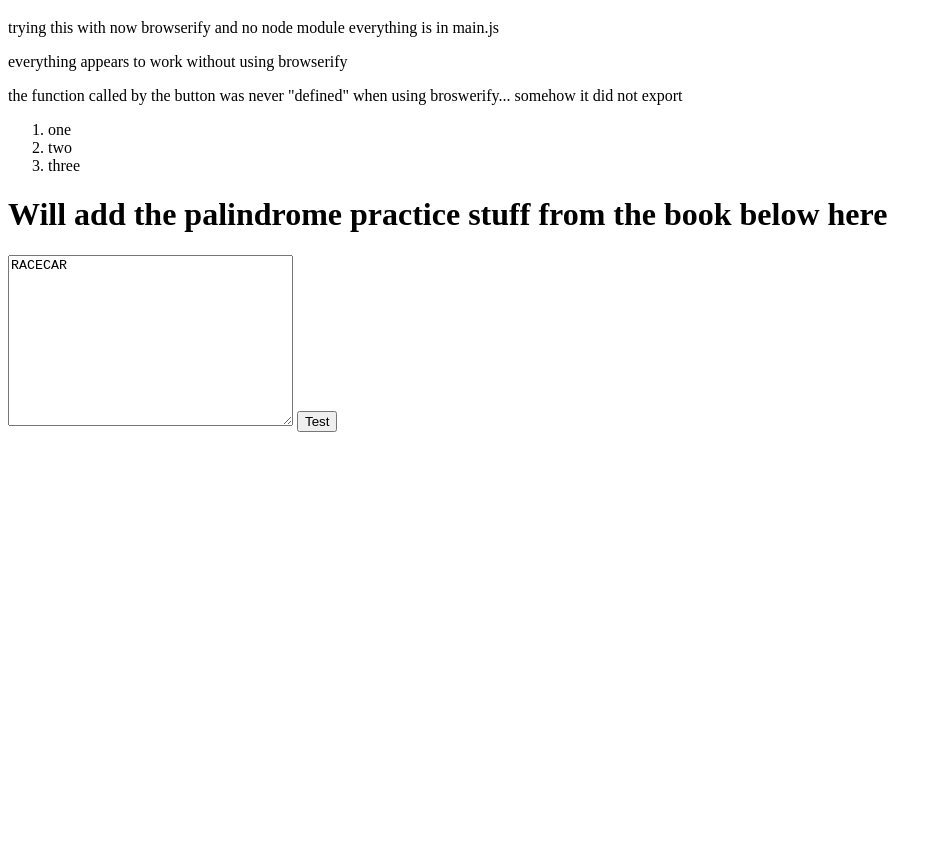
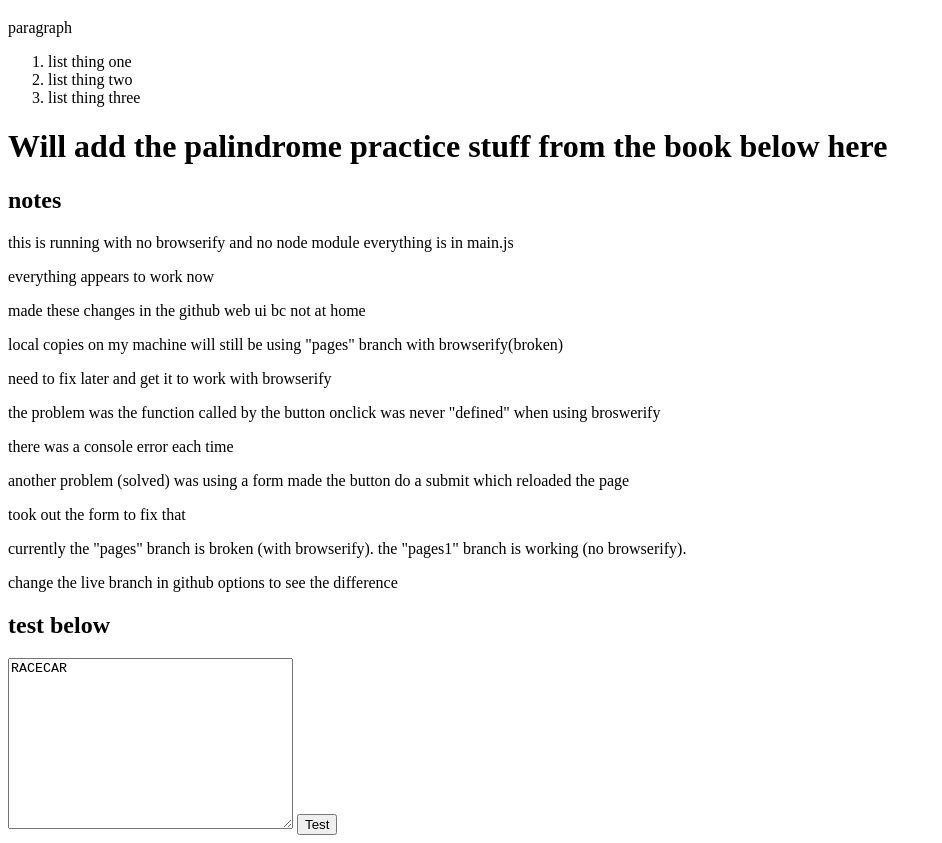
Before and after one commit to changjones1/testing, a plain HTML site: page index.html in a window 1280 px wide. Shown: the part 61-904 px from the top of the page, without its empty margins (0-942 px from the left). Before the commit the page ends 800 px from the top, so only its background shows below. Drawn offline with Linux system fonts and the light colour scheme.

Commit message:
cleaned up notes.. will fix browserify later on other branch

```diff
--- a/index.html
+++ b/index.html
@@ -16,17 +16,27 @@
 		<title>Website Title</title>
 	</head>
 	<body>
-	<h1>Set the title, stylesheet, and script src</h1>
-	<p>trying this with now browserify and no node module
-		everything is in main.js</p>
-		<p>everything appears to work without using browserify</p>
-		<p>the function called by the button was never "defined" when using broswerify... somehow it did not export</p>
+		<h1>Set the title, stylesheet, and script src</h1>
+		<p>paragraph</p>
 	<ol>
-		<li>one</li>
-		<li>two</li>
-		<li>three</li>
+		<li>list thing one</li>
+		<li>list thing two</li>
+		<li>list thing three</li>
 	</ol>
 	<h1>Will add the palindrome practice stuff from the book below here</h1>
+		<h2>notes</h2>
+		<p>this is running with no browserify and no node module everything is in main.js</p>
+		<p>everything appears to work now</p>
+		<p>made these changes in the github web ui bc not at home</p>
+		<p>local copies on my machine will still be using "pages" branch with browserify(broken)</p>
+		<p>need to fix later and get it to work with browserify</p>
+		<p>the problem was the function called by the button onclick was never "defined" when using broswerify</p>
+		<p>there was a console error each time</p>
+		<p>another problem (solved) was using a form made the button do a submit which reloaded the page</p>
+		<p>took out the form to fix that</p>
+		<p>currently the "pages" branch is broken (with browserify).  the "pages1" branch is working (no browserify).</p>
+		<p>change the live branch in github options to see the difference</p>
+		<h2>test below</h2>
 		<textarea cols=33 rows=11 id="textarea" >RACECAR</textarea>
 		<button id="textareaButton" onclick="stupidFuck()">Test</button>
 	</body>
```
